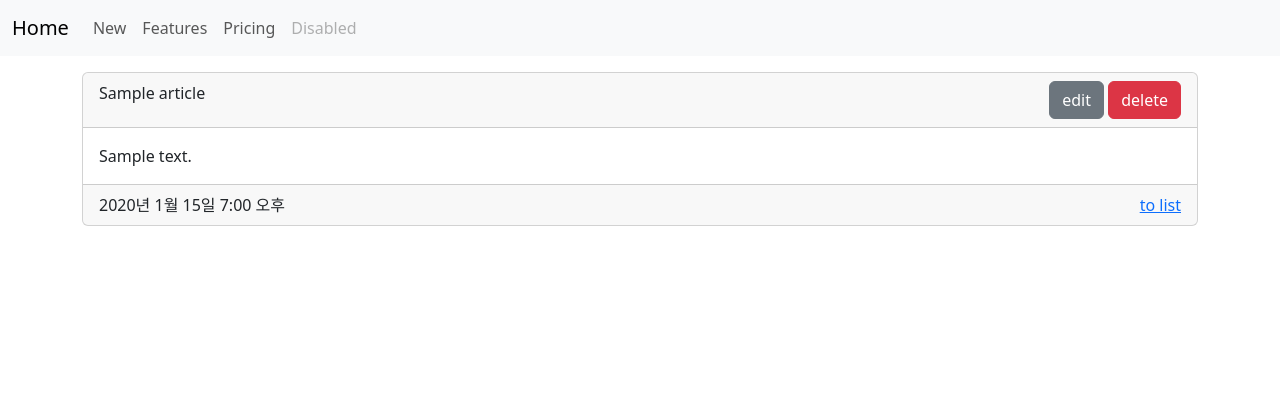
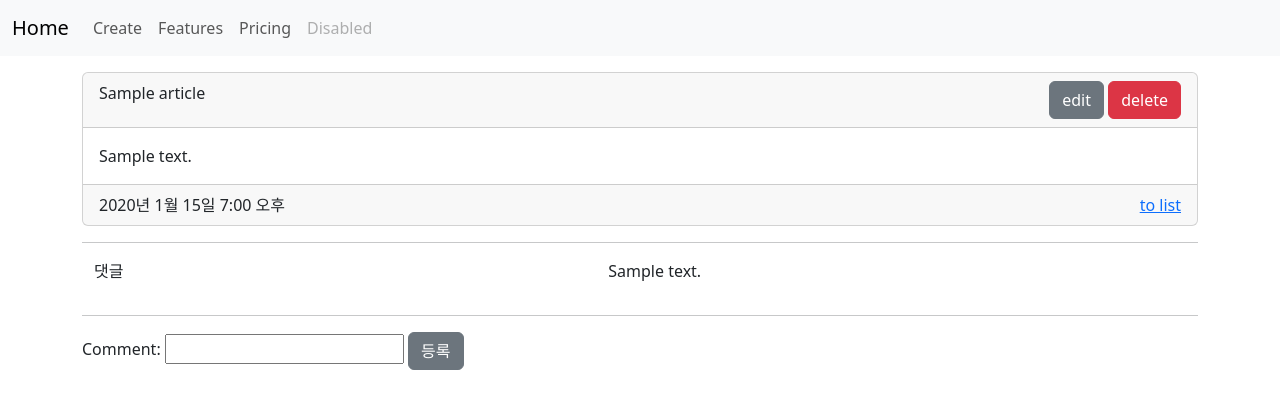
Before and after one commit to Dhyeonle9/crud-board, a Django app: page /articles/1/ in a window 1280 px wide. Shown: the top 409 px of the page. Run offline with Django 4.2, Linux system fonts and the light colour scheme; tables that the repository leaves empty hold one stand-in row (values such as "Sample post").

Commit message:
board - ModelForm/Comment기능구현:

```diff
--- /dev/null
+++ b/articles/forms.py
@@ -0,0 +1,12 @@
+from django import forms
+from .models import Article, Comment
+
+class ArticleForm(forms.ModelForm):
+    class Meta:
+        model = Article
+        fields = ['title', 'content']
+
+class CommentForm(forms.ModelForm):
+    class Meta:
+        model = Comment
+        fields = ['comment']
--- a/articles/models.py
+++ b/articles/models.py
@@ -4,3 +4,8 @@ class Article(models.Model):
     title = models.CharField(max_length=100)
     content = models.TextField()
     created_at = models.DateTimeField(auto_now_add=True)
+
+class Comment(models.Model):
+    comment = models.CharField(max_length=100)
+    created_at = models.DateTimeField(auto_now_add=True)
+    article = models.ForeignKey(Article, on_delete=models.CASCADE)
--- a/articles/templates/detail.html
+++ b/articles/templates/detail.html
@@ -7,7 +7,7 @@
                 {{ article.title }}
             </div>
             <div>
-                <a href="{% url 'articles:edit' id=article.id %}" class="btn btn-secondary">edit</a>
+                <a href="{% url 'articles:update' id=article.id %}" class="btn btn-secondary">edit</a>
                 <a href="{% url 'articles:delete' id=article.id %}" class="btn btn-danger">delete</a>
             </div>
         </div>
@@ -19,4 +19,26 @@
             <a href="{% url 'articles:index' %}">to list</a>
         </div>
     </div>
+    <hr>
+    <div>
+        <div class="container d-flex justify-content-between">
+            <span>댓글</span>
+            {% if article.comment_set.count > 5 %}
+            <a href="{% url 'articles:comments' article_id=article.id %}">댓글 더보기</a>
+        </div>
+        <hr>
+        <div class="container">
+        {% endif %}
+        {% for comment in comments %}
+            <p>{{ comment.comment }}</p>
+            <hr>
+        {% endfor %}
+        </div>
+        <hr>
+        <form action="{% url 'articles:comment_create' article_id=article.id %}" method='POST' class="form">
+            {% csrf_token %}
+            {{ form }}
+            <input type="submit" value="등록" class="btn btn-secondary">
+        </form>
+    </div>
 {% endblock %}
--- a/articles/urls.py
+++ b/articles/urls.py
@@ -6,9 +6,10 @@ app_name = 'articles'
 urlpatterns = [
     path('', views.index, name='index'),
     path('<int:id>/', views.detail, name='detail'),
-    path('new/', views.new, name='new'),
     path('create/', views.create, name='create'),
-    path('<int:id>/edit/', views.edit, name='edit'),
     path('<int:id>/update/', views.update, name='update'),
     path('<int:id>/delete/', views.delete, name='delete'),
+
+    path('<int:article_id>/comments/', views.comments, name='comments'),
+    path('<int:article_id>/comments/create/', views.comment_create, name='comment_create'),
 ]
--- a/articles/views.py
+++ b/articles/views.py
@@ -1,5 +1,6 @@
 from django.shortcuts import render, redirect
-from .models import Article
+from .models import Article, Comment
+from .forms import ArticleForm, CommentForm
 
 def index(request):
     articles = Article.objects.all()
@@ -11,46 +12,57 @@ def index(request):
 
 def detail(request, id):
     article = Article.objects.get(id=id)
-
+    comments = article.comment_set.all().order_by('-id')[:5]
+    form = CommentForm()
     context = {
         'article': article,
+        'comments': comments,
+        'form': form,
     }
     return render(request, 'detail.html', context)
 
-def new(request):
-    return render(request, 'new.html')
-
 def create(request):
-    title = request.POST.get('title')
-    content = request.POST.get('content')
-
-    article = Article()
-    article.title = title
-    article.content = content
-    article.save()
-
-    # {% url 'articles:detail', id=article.id %}
-    return redirect('articles:detail', id=article.id)
+    if request.method == 'POST':
+        form = ArticleForm(request.POST)
+        if form.is_valid():
+            article = form.save()
+            return redirect('articles:detail', id=article.id)
+    else:
+        form = ArticleForm()
+    context = {
+        'form': form,
+    }
+    return render(request, 'form.html', context)
 
 def delete(request, id):
     article = Article.objects.get(id=id)
     article.delete()
     return redirect('articles:index')
 
-def edit(request, id):
+def update(request, id):
     article = Article.objects.get(id=id)
+    if request.method == 'POST':
+        form = ArticleForm(request.POST, instance=article)
+        article = form.save()
+        return redirect('articles:detail', id=article.id)
+    else:
+        form = ArticleForm(instance=article)
+    context = {
+        'form': form,
+    }
+    return render(request, 'form.html', context)
+
+def comments(request, article_id):
+    article = Article.objects.get(id=article_id)
     context = {
         'article': article
     }
-    return render(request, 'edit.html', context)
+    return render(request, 'comments.html', context)
 
-def update(request, id):
-    title = request.POST.get('title')
-    content = request.POST.get('content')
-
-    article = Article.objects.get(id=id)
-    article.title = title
-    article.content = content
-    article.save()
-
-    return redirect('articles:detail', id=article.id)
+def comment_create(request, article_id):
+    form = CommentForm(request.POST)
+    if form.is_valid():
+        comment = form.save(commit=False)
+        comment.article_id = article_id
+        comment.save()
+        return redirect('articles:detail', id=article_id)
--- a/templates/base.html
+++ b/templates/base.html
@@ -19,7 +19,7 @@
             </button>
             <div class="collapse navbar-collapse" id="navbarNavAltMarkup">
                 <div class="navbar-nav">
-                    <a class="nav-link" href="{% url 'articles:new' %}">New</a>
+                    <a class="nav-link" href="{% url 'articles:create' %}">Create</a>
                     <a class="nav-link" href="#">Features</a>
                     <a class="nav-link" href="#">Pricing</a>
                     <a class="nav-link disabled" aria-disabled="true">Disabled</a>
```
Also changed, not shown: articles/templates/comments.html (added, +11 -0 lines), articles/templates/edit.html (deleted, +0 -19 lines), articles/templates/form.html (added, +9 -0 lines), articles/templates/new.html (deleted, +0 -19 lines), articles/migrations/0002_comment.py (added).
